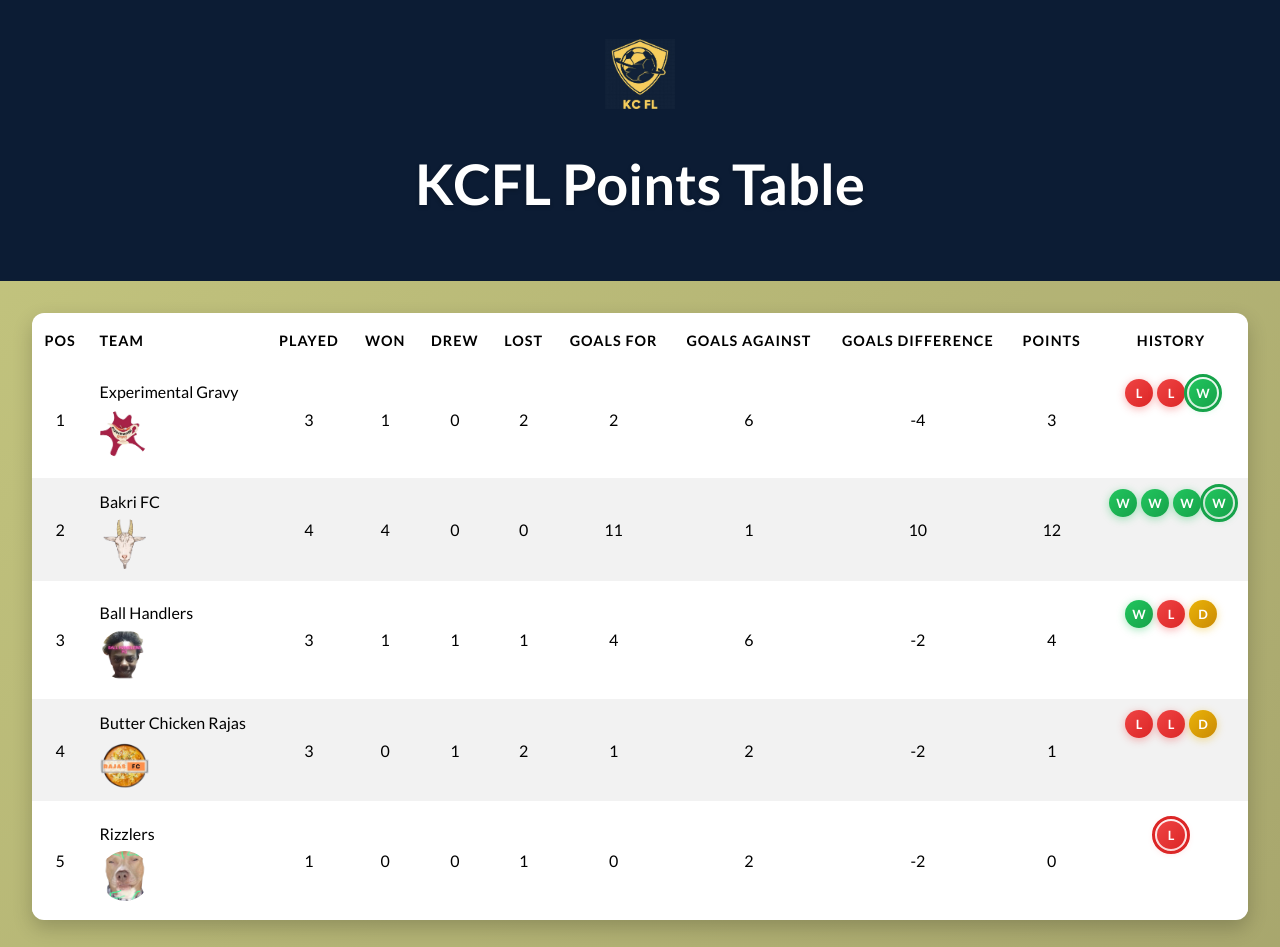
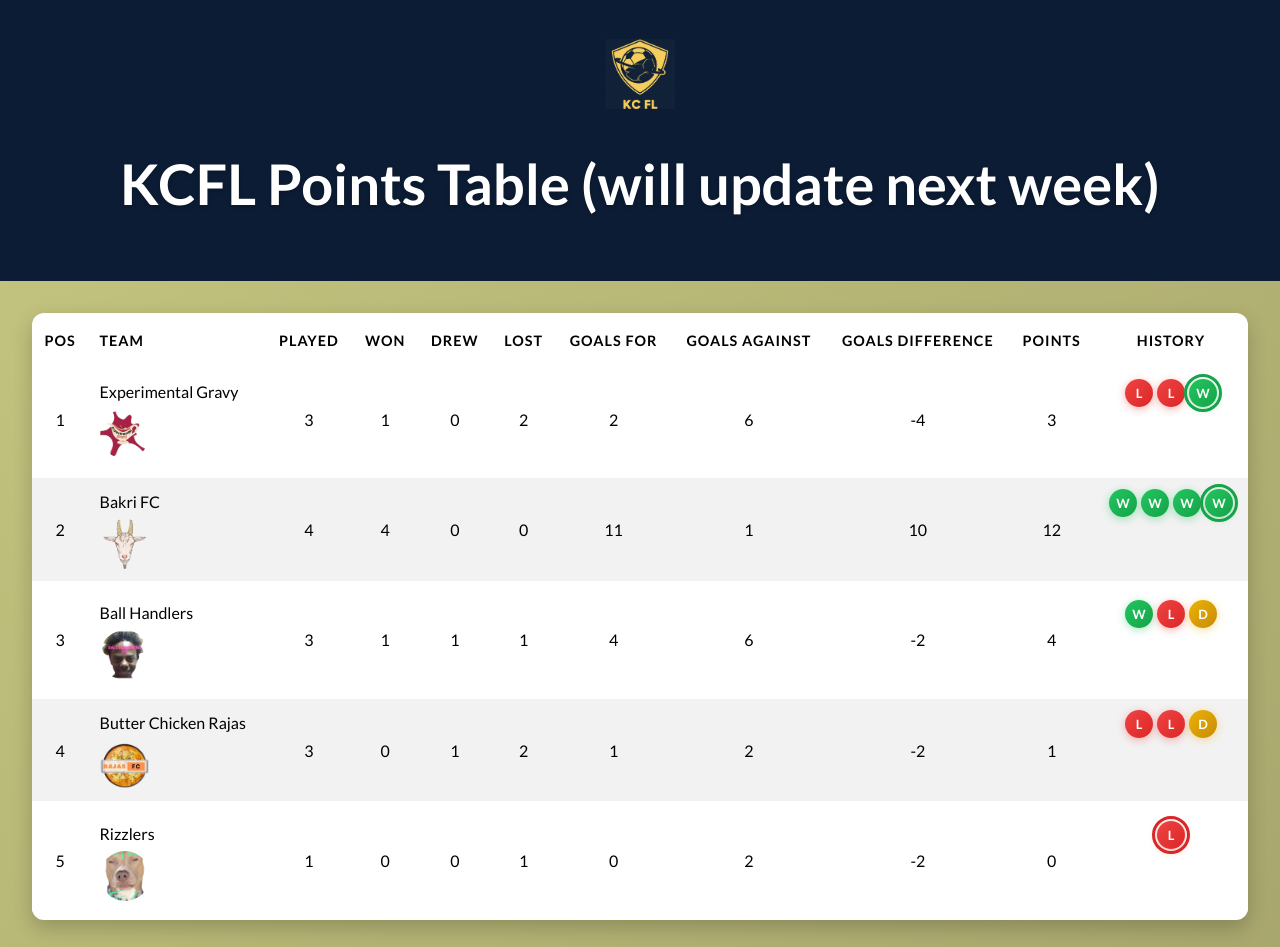
Before and after one commit to Akil-Adithya/KCFL_Season_4_Official_Website, a plain HTML site: page History.html in a window 1280 px wide. Shown: the part 845-1792 px from the top of the page. Drawn offline with Linux system fonts and the light colour scheme.

Commit message:
Update History.html

```diff
--- a/History.html
+++ b/History.html
@@ -359,7 +359,7 @@
         <div class="header">
             <div class="linebro">
                 <img src="ImagesArchive/KC_FL_Logo.jpg" class="logo"/>
-                <h1>KCFL Points Table</h1>
+                <h1>KCFL Points Table (will update next week) </h1>
             </div>
         </div>
         <div class="table-container">
```
